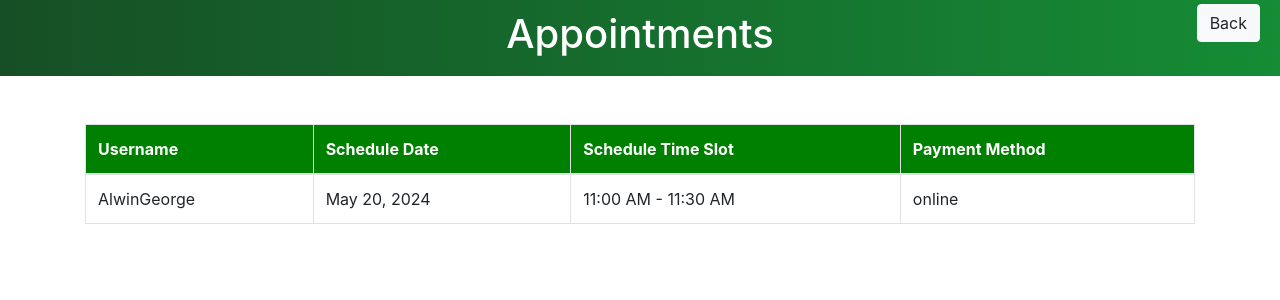
After one commit to snehajose31/PlantPluse_Project, a Django app: page /books/ in a window 1280 px wide. The commit adds this page. Shown: the top 300 px of the page. Run offline with Django 4.2, Linux system fonts and the light colour scheme; data comes from the database, SQL or seed files in the repository; both versions use the stored data as it was after the commit; some libraries are stand-ins or nearby versions.

Commit message:
last_commit

```diff
--- a/pjctplant/appplant/urls.py
+++ b/pjctplant/appplant/urls.py
@@ -4,7 +4,7 @@ from django.urls import path, include
 from django.contrib.auth import views as auth_views
 from .views import change_password
 from .views import upload_video
-# from .views import display_videos
+from .views import display_videos
 # from .views import chatgpt, generate_response
 urlpatterns = [
 
@@ -180,6 +180,15 @@ urlpatterns = [
     path('edit_item/<int:item_id>/', views.edit_item, name='edit_item'),
     path('delete_item/<int:item_id>/', views.delete_item, name='delete_item'),
 
+
+
+
+
+
+    path('books/',views.books, name='books'),
+
+
+
     path('agri/', views.agri, name='agri'),
 
     path('reset_password/', auth_views.PasswordResetView.as_view(), name="reset_password"),
--- a/pjctplant/appplant/views.py
+++ b/pjctplant/appplant/views.py
@@ -1359,8 +1359,8 @@ def display_videos(request):
     return render(request, 'display_videos.html', {'videos': videos})
 
 
-#chatgpt nrs
-#     # chatapp/views.py
+# #chatgpt nrs
+#      # chatapp/views.py
 # from django.http import JsonResponse
 # from django.views.decorators.csrf import csrf_exempt
 # from django.shortcuts import render
@@ -1370,11 +1370,11 @@ def display_videos(request):
 # tokenizer = GPT2Tokenizer.from_pretrained(model_name)
 # model = GPT2LMHeadModel.from_pretrained(model_name)
 
-@csrf_exempt
+# @csrf_exempt
 # def chatgpt(request):
 #     return render(request, 'chatgpt.html')
 
-@csrf_exempt
+# @csrf_exempt
 # def generate_response(request):
 #     if request.method == 'POST':
 #         user_input = request.POST.get('user_input')
@@ -1944,3 +1944,10 @@ def receipt_view(request):
 def detect(request):
 
     return render(request, 'detect.html')
+
+from django.shortcuts import render
+from .models import Book
+
+def books(request):
+    books = Book.objects.all()
+    return render(request, 'books.html', {'books': books})
--- a/pjctplant/templates/billinvoice.html
+++ b/pjctplant/templates/billinvoice.html
@@ -121,7 +121,7 @@
                 <th>Email</th>
                 <td>{{ user.email }}</td>
             </tr>
-            <tr>
+            {% comment %} <tr>
                 <th>Phone Number</th>
                 <td>{{ order.user.profileuser.phone_number }}</td>
             </tr>
@@ -140,7 +140,7 @@
             <tr>
                 <th>Pincode</th>
                 <td>{{ user.profileuser.pincode }}</td>
-            </tr>
+            </tr> {% endcomment %}
         </table>
         <center><button onclick="window.print()">Print</button></center>
     {% else %}
--- a/pjctplant/templates/book-appointment.html
+++ b/pjctplant/templates/book-appointment.html
@@ -68,7 +68,7 @@
 <body>
   <header class="d-flex justify-content-between align-items-center">
     <h1 class="fw-bold">Schedule Table</h1>
-    <a href="{% url 'botanist' %}" class="back-button">Back</a>
+
 </header>
 
     <!-- Your existing HTML content -->
--- /dev/null
+++ b/pjctplant/templates/books.html
@@ -0,0 +1,76 @@
+<!DOCTYPE html>
+<html lang="en">
+<head>
+    <meta charset="UTF-8">
+    <meta name="viewport" content="width=device-width, initial-scale=1.0">
+    <title>Book List</title>
+    <!-- Bootstrap CSS -->
+    <link href="https://stackpath.bootstrapcdn.com/bootstrap/4.5.2/css/bootstrap.min.css" rel="stylesheet">
+    <style>
+        header, footer {
+            background: linear-gradient(to right,#164f25,#158c35);
+            color: white;
+            padding: 10px;
+        }
+        table {
+            width: 100%;
+            border-collapse: collapse;
+            margin-top: 20px;
+        }
+        th, td {
+            border: 1px solid #ddd;
+            padding: 8px;
+            text-align: left;
+        }
+        th {
+            background-color: green;
+            color: white;
+        }
+    </style>
+</head>
+<body>
+    <header class="text-center">
+        <h1>Appointments</h1>
+        <a href="{% url 'consult'%}" class="btn btn-light" style="position: absolute; top: 4px; right: 20px;">Back</a>
+        <!-- Add any content you want in the header -->
+    </header>
+
+    <div class="container mt-5">
+        <h1 class="text-center"></h1>
+        <table class="table table-bordered">
+            <thead class="bg-success text-white">
+                <tr>
+                    <th>Username</th>
+                    <th>Schedule Date</th>
+                    <th>Schedule Time Slot</th>
+                    <th>Payment Method</th>
+                    {% comment %} <th>Payment ID</th> {% endcomment %}
+                    {% comment %} <th>Payment Status</th> {% endcomment %}
+                </tr>
+            </thead>
+            <tbody>
+                {% for book in books %}
+                <tr>
+                    <td>{{ book.user.username }}</td>
+                    <td>{{ book.doctor_schedule.date }}</td>
+                    <td>{{ book.doctor_schedule.time_slot }}</td>
+                    <td>{{ book.method }}</td>
+                    {% comment %} <td>{{ book.payment_id }}</td> {% endcomment %}
+                    {% comment %} <td>{{ book.payment_status }}</td> {% endcomment %}
+                </tr>
+                {% endfor %}
+            </tbody>
+        </table>
+    </div>
+
+    {% comment %} <footer class="text-center mt-5">
+        <!-- Add any content you want in the footer -->
+        <p>&copy; 2024 Your Website Name. All rights reserved.</p>
+    </footer> {% endcomment %}
+
+    <!-- Bootstrap JS -->
+    <script src="https://code.jquery.com/jquery-3.5.1.slim.min.js"></script>
+    <script src="https://cdn.jsdelivr.net/npm/@popperjs/core@2.5.4/dist/umd/popper.min.js"></script>
+    <script src="https://stackpath.bootstrapcdn.com/bootstrap/4.5.2/js/bootstrap.min.js"></script>
+</body>
+</html>
--- a/pjctplant/templates/consult.html
+++ b/pjctplant/templates/consult.html
@@ -113,7 +113,7 @@
             </div>
             <div class="row mt-3">
                 <div class="col">
-                    <a href="#" class="btn btn-outline-success btn-block" onclick="showAppointments()">Appointments</a>
+                    <a href="{% url 'books' %}" class="btn btn-outline-success btn-block" onclick="showAppointments()">Appointments</a>
                 </div>
             </div>
             <div class="row mt-3">
--- a/pjctplant/templates/edit_item.html
+++ b/pjctplant/templates/edit_item.html
@@ -64,7 +64,7 @@
 <body>
     <header>
         <h1>Edit Item</h1>
-        {% comment %} <a href="{% url 'item_list' %}" class="btn btn-primary">Back to List</a> {% endcomment %}
+        <a href="{% url 'subsidy_list'%}" class="btn btn-light" style="position: absolute; top: 4px; right: 20px;">Back</a>
     </header>
 
     <div class="container">
--- a/pjctplant/templates/sub_sett.html
+++ b/pjctplant/templates/sub_sett.html
@@ -53,7 +53,7 @@
 </head>
 <body>
     <header>
-        <h1>Itemss List</h1>
+        <h1>Items List</h1>
         <button class="back-button" onclick="history.back()">Back</button>
         {% comment %} <a href="{% url 'add_item' %}" class="btn btn-primary">Add Item</a> {% endcomment %}
     </header>
--- a/pjctplant/templates/subsidy_list.html
+++ b/pjctplant/templates/subsidy_list.html
@@ -78,8 +78,10 @@
         <div class="header">
             <h1>Add Subsidies</h1>
             <div>
+                <br><br>
                 <a href="{% url 'sub_sett' %}" class="setting-button">Setting</a>
-                <button class="back-button" onclick="history.back()">Back to</button>
+
+                <a href="{% url 'horticulture'%}" class="setting-button" style="position: absolute; top: 4px; right: 20px;">Back</a>
             </div>
         </div>
         <div class="content">
--- a/pjctplant/templates/user_list.html
+++ b/pjctplant/templates/user_list.html
@@ -19,6 +19,8 @@
 <body>
     <div class="header">
         <h1>User List</h1>
+        <a href="{% url 'regibot'%}" class="btn btn-light" style="position: absolute; top: 4px; right: 20px;">Back</a>
+
     </div>
 
     <div class="container">
```
Also changed, not shown: pjctplant/appplant/tests.py (+93 -48 lines), pjctplant/templates/reghorti.html (+44 -0 lines), pjctplant/templates/user_req.html (+5 -4 lines), pjctplant/db.sqlite3, pjctplant/media/customer_photos/beans_UJXzA1p.jpg (added), pjctplant/media/images1/cocunt.jpg (added), pjctplant/media/product_images/cow.jpg (added), pjctplant/static/images/cocunt.jpg (added), pjctplant/static/images/cow.jpg (added), pjctplant/static/images/spices2.png (added).
